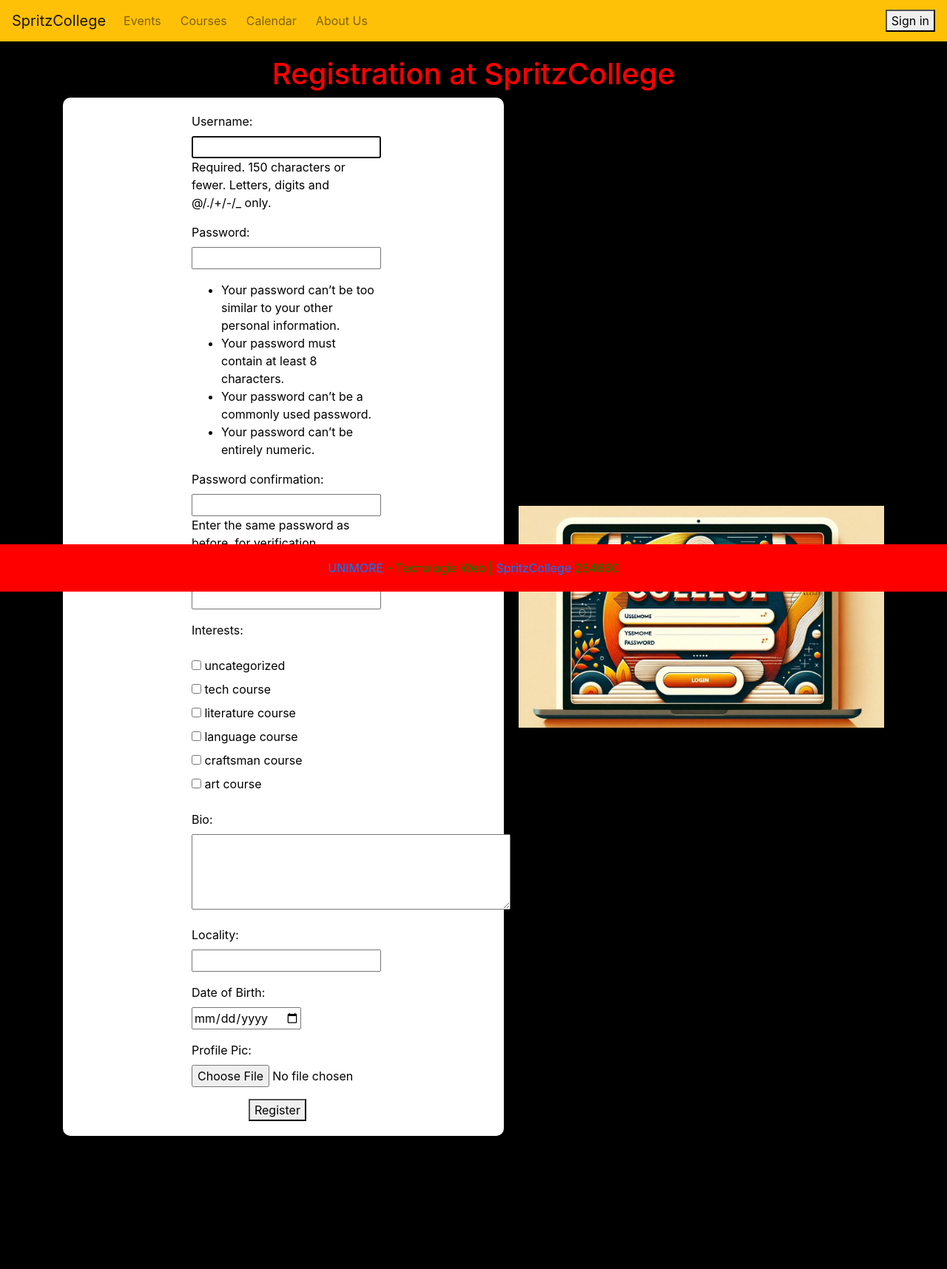
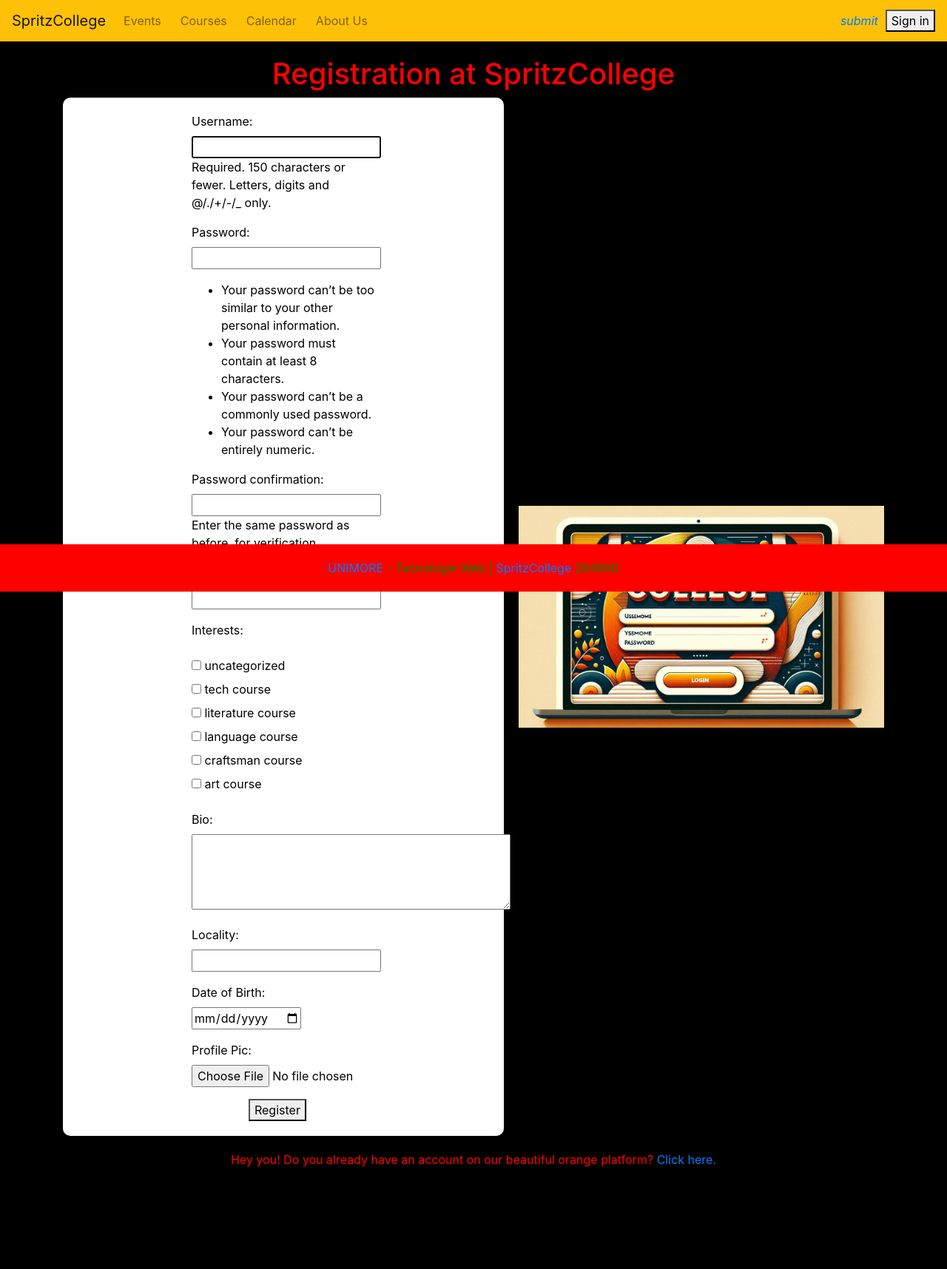
Before and after one commit to Piltxi/SpritzCollege, a Django app: page /profiles/register/ in a window 1280 px wide. Shown: the whole page at 74% size. Before the commit the page ends 1536 px from the top, so only its background shows below. Run offline with Django 5.2, Linux system fonts and the light colour scheme; parts of the project's set-up code (start-up, migrations or seed data) failed here and were passed over; some libraries are stand-ins or nearby versions.

Commit message:
add submit link in base

```diff
--- a/SpritzCollege/Profiles/forms.py
+++ b/SpritzCollege/Profiles/forms.py
@@ -74,6 +74,11 @@ class ProfileForm(forms.ModelForm):
         required=False
     )
 
+    birth_date = forms.DateField(
+        widget=forms.DateInput(attrs={'type': 'date'}),
+        required=False
+    )
+
     class Meta:
         model = Profile
         fields = ['bio', 'location', 'birth_date', 'profile_pic', 'interests']
--- a/SpritzCollege/Profiles/templates/Profiles/register.html
+++ b/SpritzCollege/Profiles/templates/Profiles/register.html
@@ -38,6 +38,11 @@
         object-fit: cover;
         margin-left: 20px;
     }
+
+    .bottom-text {
+        text-align: center;
+        margin-top: 20px;
+    }
 </style>
 
 <div class="content">
@@ -45,8 +50,6 @@
 
     <div class="container">
         <div class="center">
-
-
             <form method="post" autocomplete="off">
                 <div class="col-md-6 offset-md-3">
                     {% csrf_token %}
@@ -54,14 +57,17 @@
                     <div class="col-md-6 offset-md-3">
                         <button type="submit">Register</button>
                     </div>
+                </div>
             </form>
         </div>
-        </div>
-
 
         <div>
             <img src="{% static 'login.jpeg' %}" alt="">
         </div>
     </div>
+
+    <div class="bottom-text">
+        <p>Hey you! Do you already have an account on our beautiful orange platform? <a href="{% url 'login' %}">Click here.</a></p>
+    </div>
 </div>
 {% endblock %}
--- a/SpritzCollege/templates/base.html
+++ b/SpritzCollege/templates/base.html
@@ -87,7 +87,6 @@
   <title>{% block title %}{% endblock %}</title>
   <link rel="icon" type="image/x-icon" href="{% static 'icon_spritz.png' %}">
   <style>
-
     body {
       margin-bottom: 100px;
       background-color: white;
@@ -176,18 +175,20 @@
       </ul>
 
       {% if user.is_authenticated %}
-
-
       <form method="post" action="{% url 'logout' %}">
         {% csrf_token %}
         <button type="submit">Logout: {{user.username}}</button>
       </form>
       {% else %}
 
-      <form method="post" action="{% url 'login' %}">
-        {% csrf_token %}
-        <button type="submit">Sign in</button>
-      </form>
+      <a style="padding-right: 10px; font-style: italic;" href="{% url 'register' %}">submit</a>
+
+
+        <form method="post" action="{% url 'login' %}">
+          {% csrf_token %}
+          <button type="submit">Sign in</button>
+        </form>
+
       {% endif %}
 
 
```
Also changed, not shown: SpritzCollege/db.sqlite3.
